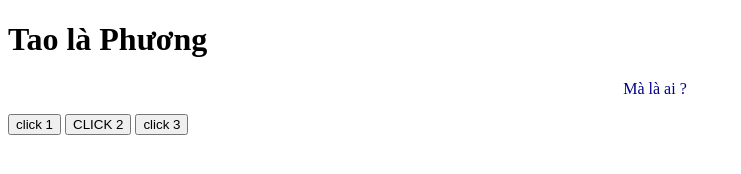
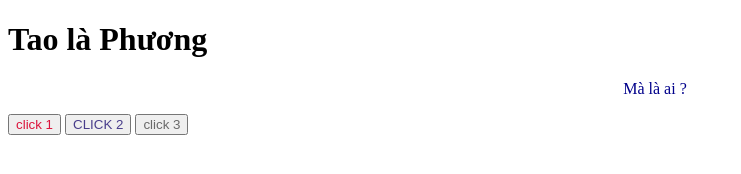
Before and after one commit to vnmp11/vnmp11.github.io, a plain HTML site: page index.html in a window 1280 px wide. Shown: the whole page, without its empty margins (0-741 px from the left). Drawn offline with Linux system fonts and the light colour scheme.

Commit message:
upload by vnmp11

```diff
--- a/index.html
+++ b/index.html
@@ -6,8 +6,8 @@
 <body>
 <h1>Tao là Phương</h1>
 <p style="text-align: center;color: darkblue;text-indent: 30px;">Mà là ai ?</p>
-<button type="button">click 1</button>
-<button type="submit">CLICK 2</button>
-<button type="reset">click 3</button>
+<button type="button" style="color: crimson;">click 1</button>
+<button type="submit" style="color: darkslateblue;">CLICK 2</button>
+<button type="reset" style="color: dimgray;">click 3</button>
 </body>
 </html>
```
